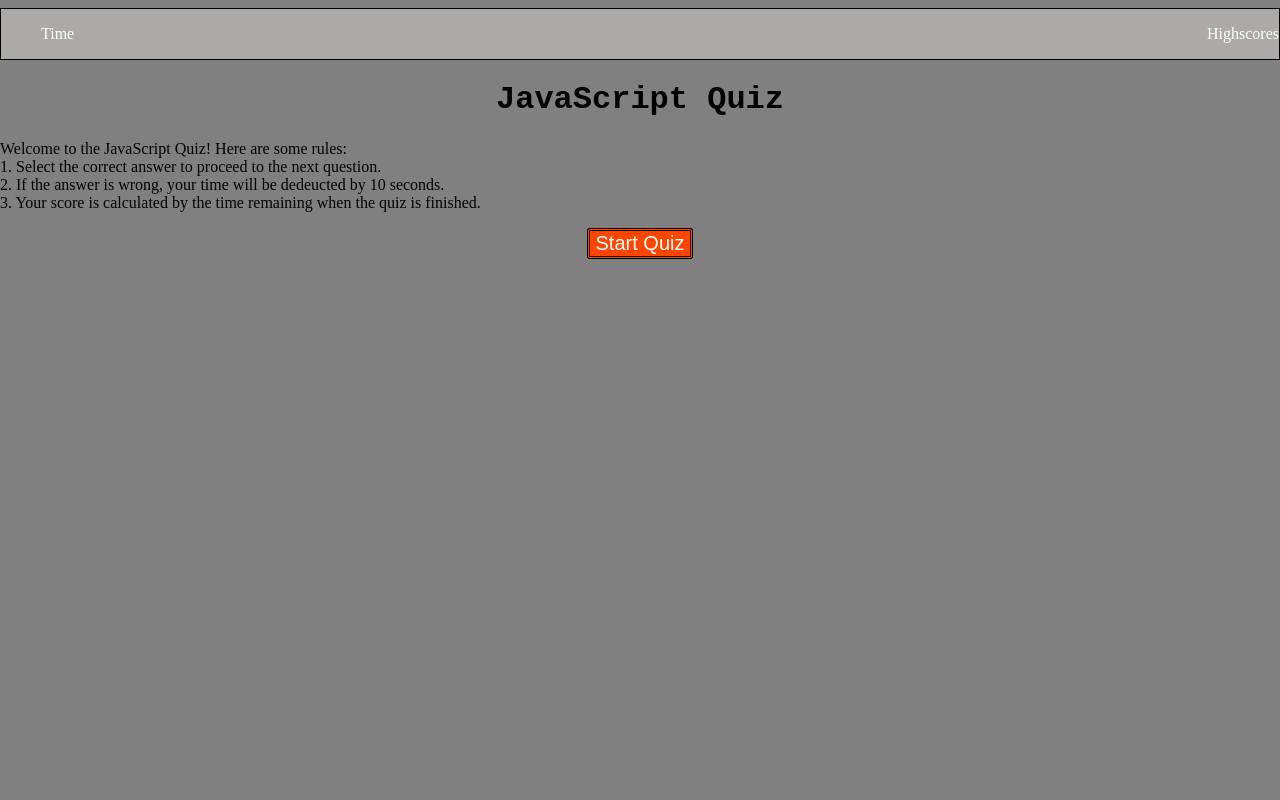
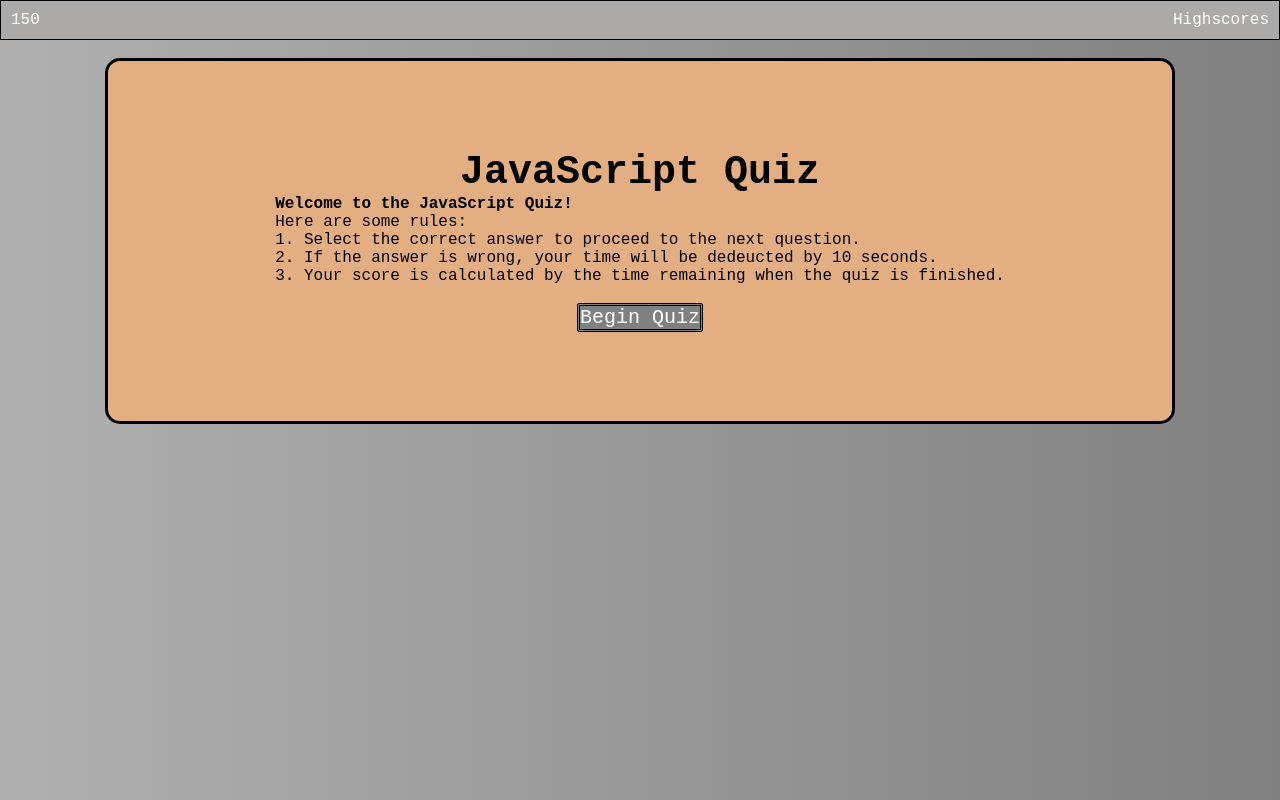
Before and after one commit to iab-19/code_quiz, a plain HTML site: page index.html in a window 1280 px wide. Drawn offline with Linux system fonts and the light colour scheme.

Commit message:
Updated HTML and CSS. Added code to JavaScript.

```diff
--- a/index.html
+++ b/index.html
@@ -10,7 +10,7 @@
         <nav>
             <section class="left">
                 <ul>
-                    <li>Time</li>
+                    <li id="countdown">Time: 0</li>
                 </ul>
             </section>
             <section class="right">
@@ -19,15 +19,20 @@
                 </ul>
             </section>
         </nav>
+        <br>
+        <section id="main-area">
             <h1>JavaScript Quiz</h1>
-        <p>Welcome to the JavaScript Quiz! Here are some rules:<br>
+            <p><strong>Welcome to the JavaScript Quiz!</strong><br>
+            Here are some rules:<br>
             1. Select the correct answer to proceed to the next question.<br>
             2. If the answer is wrong, your time will be dedeucted by 10 seconds.<br>
             3. Your score is calculated by the time remaining when the quiz is finished.
             </p>
+            <br>
             <div class="button">
-            <button class="start-button">Start Quiz</button>
+                <button id="start-button">Begin Quiz</button>
             </div>
-        <script></script>
+        </section>
+        <script src="script.js"></script>
     </body>
 </html>
--- a/script.js
+++ b/script.js
@@ -0,0 +1,44 @@
+/*
+When start button is clicked, clear page except for highscore and time and display question.
+
+When correct answer is chosen, move on to next question.
+When wrong answer is chosen, subtract ten seconds from the timer and move on to next question
+When timer runs out, display final score and text box to enter initials and save.
+Go back button to restart quiz and clear scores button to wipe scores
+
+
+*/
+
+var timerEl = document.getElementById('countdown');
+var mainAreaEl = document.getElementById('main-area');
+var beginEl = document.getElementById('start-button');
+
+var timeLeft = 150;
+function setTimerText () {
+    timerEl.textContent = timeLeft;
+}
+
+
+function countdown() {
+    setTimerText();
+    var timeInterval = setInterval(function() {
+        if (timeLeft > 0) {
+            timerEl.textcontent = 'Time: ' + timeLeft;
+            timeLeft--;
+        } else {
+            clearInterval(timeInterval);
+            endAttempt();
+        }
+    }, 1000);
+}
+
+function endAttempt() {
+    mainAreaEl.textContent = cancelAnimationFrame();
+
+}
+
+// beginEl.addEventListener('click', function() {
+//     timerEl.textContent = 'Time: ' + timeLeft;
+// });
+
+beginEl.addEventListener('click', countdown());
--- a/style.css
+++ b/style.css
@@ -1,7 +1,16 @@
+* {
+    margin: 0;
+    padding: 0;
+    font-family: 'Courier New', Courier, monospace;
+}
+
+
 body {
-    background-color: grey;
+    background: linear-gradient(to left, grey, rgb(177, 176, 176));
     margin-left: 0px;
     margin-right: 0px;
+    height: 100vh;
+    width: 100vw;
 }
 
 
@@ -10,6 +19,7 @@ nav {
     position: relative;
     overflow: hidden;
     display: flex;
+    padding: 10px;
     justify-content: space-between;
     border-style: solid;
     border-width: 1.5px;
@@ -31,23 +41,44 @@ right {
     float: right;
 }
 
+#main-area {
+    width: 80vw;
+    max-width: 80%;
+    background-color: rgb(228, 174, 131);
+    height: 40vh;
+    /* box-shadow: 0px 0px 5px 5px; */
+    /* text-align: center; */
+    display: flex;
+    flex-direction: column;
+    justify-content: center;
+    align-items: center;
+    border-radius: 15px;
+    border: solid;
+    padding: 20px;
+    margin: auto;
+}
+
 h1 {
-    font-family: 'Courier New', Courier, monospace;
     text-align: center;
+    font-size: 40px;
  }
-
 
 .button {
     display: flex;
     justify-content: center;
 }
-.start-button {
+#start-button {
     align-self: right;
     border-radius: 2px;
-    background-color: orangered;
+    background-color: grey;
     color: white;
-    position: absolute;
+    position: relative;
     cursor: pointer;
     border: double black;
     font-size: 20px;
 }
+
+#start-button:hover {
+    color: orangered;
+    /* border: none; */
+}
```
Lines whose indentation alone changed are shown as unchanged.
